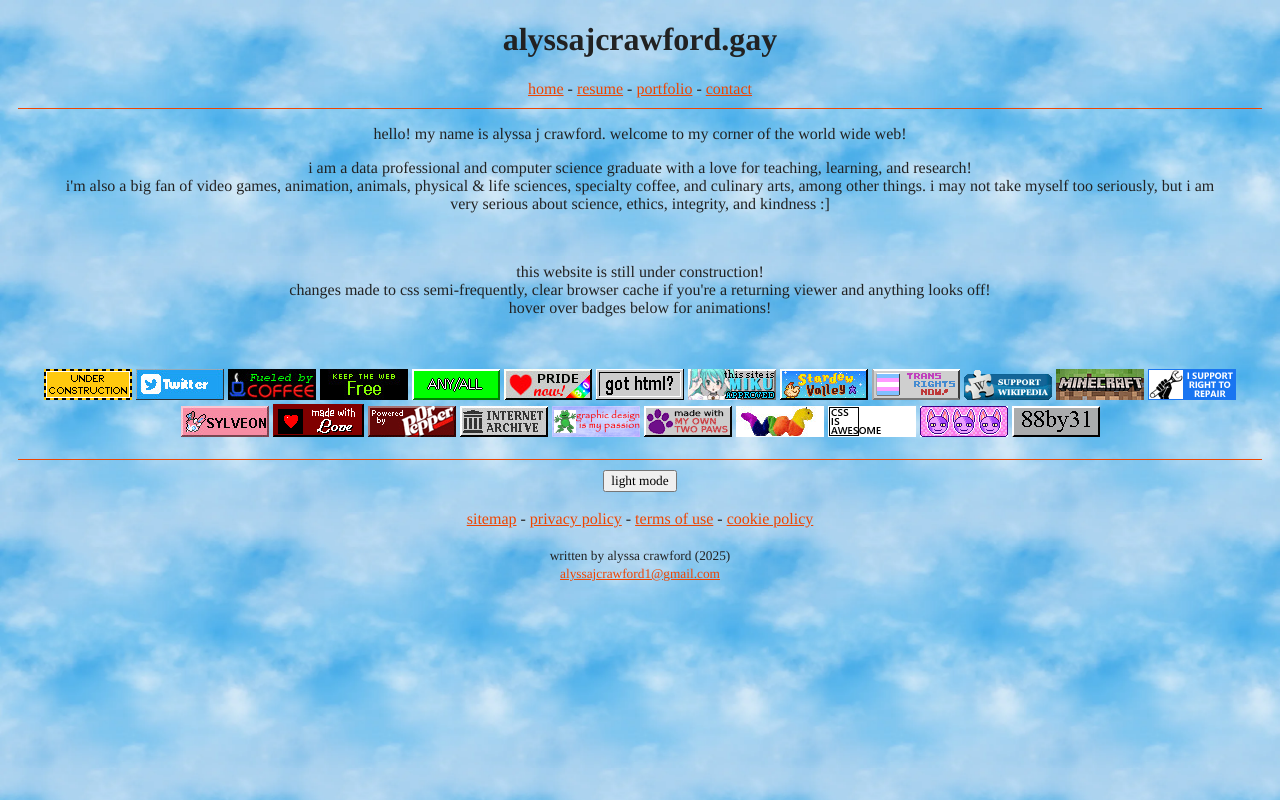
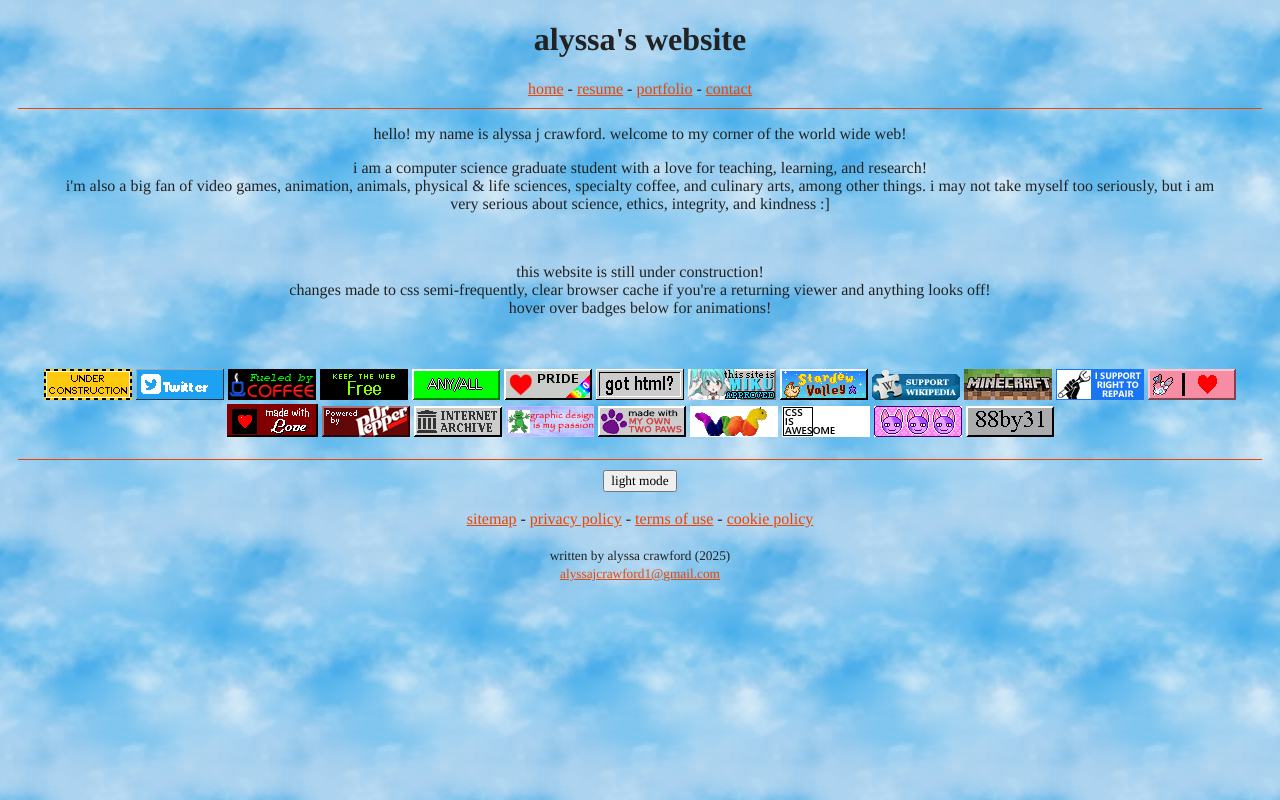
Before and after one commit to alyssajcrawford1/alyssajcrawford1.github.io, a plain HTML site: page index.html in a window 1280 px wide. Drawn offline with Linux system fonts and the light colour scheme.

Commit message:
Update index.html

```diff
--- a/index.html
+++ b/index.html
@@ -24,7 +24,11 @@
         kansas,kansas city,edx,university of arizona,arizona,tucson,chandler,data science,
         data scientist,computer science,computer scientist,software developer,programmer,
         data,data analyst,teaching assistant,section leader,contact,portfolio,resume,coder,
-        code ninjas,uarizona,uofa,ua,2023,alyssa jc,alyssa c">
+        code ninjas,uarizona,uofa,ua,2023,alyssa jc,alyssa c,university of kansas,ku,
+        alyssa ku,alyssa c ku,alyssa crawford ku,alyssacrawford.com,alyssa j crawford com,
+        alyssa crawford com,center for service learning,csl,edx,boot camp,ta,uarizona,grad student,
+        graduate student,masters student,ms,cs,ds,class of 2023,class of 2027,youth tech,
+        youth tech inc,sports pavilion,summer camp,ga,united way,pit-un">
     <meta name="color-scheme" content="dark light">
     <meta name="viewport" content="width=device-width, initial-scale=1">
     <link rel="stylesheet" href="styles/index.css">
@@ -32,7 +36,7 @@
 
 <body>
     <header>
-        <h1>alyssajcrawford.gay</h1>
+        <h1>alyssa's website</h1>
         <nav> <ul>
             <li><a href="https://alyssajcrawford.gay">home</a> - </li>
             <li><a href="https://alyssajcrawford.gay/resume">resume</a> - </li>
@@ -47,7 +51,7 @@
             welcome to my corner of the world wide web!
         </p>
         <p>
-            i am a data professional and computer science graduate with a love for teaching, learning, and research! <br>
+            i am a computer science graduate student with a love for teaching, learning, and research! <br>
             i'm also a big fan of video games, animation, animals, physical & life sciences, specialty coffee, and culinary arts, among other things.
             i may not take myself too seriously, but i am very serious about science, ethics, integrity, and kindness :]
         </p><br>
@@ -65,22 +69,22 @@
         <br><br>
         <img src="images/88x31s/construction.gif" alt="under construction" title="this website is (always) under construction">
         <a target="_blank" class="linkBadge" href="https://www.twitter.com/ALY55AJC/">
-            <img class="animated" src="images/88x31s/0twitter.jpg" alt="twitter" title="click to see my twitter account">
+            <img class="animated" src="images/88x31s/0twitter.gif" alt="twitter" title="click to see my twitter account">
         </a>
         <a target="_blank" class="linkBadge" href="https://www.kold.com/2022/11/29/tucson-partnership-percolates-protect-coffee-climate-change/">
-            <img class="animated" src="images/88x31s/coffee.jpg" alt="fueled by coffee" title="i love coffee! - click to see me talk about it">
+            <img class="animated" src="images/88x31s/coffee.gif" alt="fueled by coffee" title="i love coffee! - click to see me talk about it">
         </a>
         <a target="_blank" class="linkBadge" href="https://www.youtube.com/watch?v=YQ_xWvX1n9g">
-            <img class="animated" src="images/88x31s/keep.jpg" alt="keep the web free, say no to web3" title="click to watch an awesome web3 documentary">
+            <img class="animated" src="images/88x31s/keep.gif" alt="keep the web free, say no to web3" title="click to watch an awesome web3 documentary">
         </a>
         <img src="images/88x31s/any.png" alt="any/all pronouns" title="i use any/all pronouns">
-        <img class="animated" src="images/88x31s/pride.jpg" alt="pride now!" title="pride NOW! (i'm very queer)">
+        <img class="animated" src="images/88x31s/pride.gif" alt="pride now!" title="pride NOW! (i'm very queer)">
         <img src="images/88x31s/got_html.gif" alt="got html?" title="got html?">
-        <img class="animated" src="images/88x31s/miku.jpg" alt="this site is miku approved" title="this site is miku approved">
+        <img class="animated" src="images/88x31s/miku.gif" alt="this site is miku approved" title="this site is miku approved">
         <a target="_blank" class="linkBadge" href="https://www.stardewvalley.net/">
-            <img class="animated" src="images/88x31s/stardew_valley.jpg" alt="stardew valley" title="stardew valley rules">
+            <img class="animated" src="images/88x31s/stardew_valley.gif" alt="stardew valley" title="stardew valley rules">
         </a>
-        <img src="images/88x31s/transnow2.gif" alt="trans rights now!" title="trans rights are human rights!!!!!">
+        <!--<img src="images/88x31s/transnow2.gif" alt="trans rights now!" title="trans rights are human rights!!!!!">-->
         <a target="_blank" class="linkBadge" href="https://www.wikipedia.org/">
             <img src="images/88x31s/wikipedia.gif" alt="support wikipedia" title="support wikipedia!!!">
         </a>
@@ -88,17 +92,17 @@
             <img src="images/88x31s/minecraft.gif" alt="minecraft" title="you should play minecraft">
         </a>
         <img src="images/88x31s/right2repair.png" alt="i support the right to repair" title="i support the right to repair">
-        <img class="animated" src="images/88x31s/eeveelutions-sylveon.jpg" alt="i love sylveon (the pokemon)" title="sylveon is the cutest pokemon">
+        <img class="animated" src="images/88x31s/eeveelutions-sylveon.gif" alt="i love sylveon (the pokemon)" title="sylveon is the cutest pokemon">
         <img src="images/88x31s/madewithlove.png" alt="made with love" title="this site was made with love &lt;3">
         <img src="images/88x31s/drpepper.gif" alt="powered by dr pepper" title="if i'm not drinking coffee i'm drinking dr pepper">
         <a target="_blank" class="linkBadge" href="https://archive.org/">
-            <img class="animated" src="images/88x31s/ia.jpg" alt="internet archive: preserve the internet, games, film, tv, software, photos, books, history!" title="long live the internet archive!">
+            <img class="animated" src="images/88x31s/ia.gif" alt="internet archive: preserve the internet, games, film, tv, software, photos, books, history!" title="long live the internet archive!">
         </a>
         <img src="images/88x31s/graphicdesign.png" alt="graphic design is my passion (joke, looks silly)" title="graphic design is my passion">
         <img src="images/88x31s/paws.gif" alt="made with my own two paws" title="this site was made by me :3">
-        <img class="animated" src="images/88x31s/w0rm-party.jpg" alt="rainbow worm dancing" title="worm party">
-        <img src="images/88x31s/css.png" alt="css is awesome (joke, css is bad in picture)" title="css is awesome (and hard)">
-        <img class="animated" src="images/88x31s/bobbutton.jpg" alt="bob the cat from animal crossing" title="animal crossing is fun">
+        <img class="animated" src="images/88x31s/w0rm-party.gif" alt="rainbow worm dancing" title="worm party">
+        <img src="images/88x31s/css.png" alt="css is awesome (joke, css is bad in picture)" title="css is awesome (and annoying)">
+        <img class="animated" src="images/88x31s/bobbutton.gif" alt="bob the cat from animal crossing" title="animal crossing is fun">
         <a target="_blank" class="linkBadge" href="https://cyber.dabamos.de/88x31/">
             <img src="images/88x31s/88by31.gif" alt="88by31 - source for most of these badges!" title="click to see the source of most of these 88x31 badges">
         </a>
```
